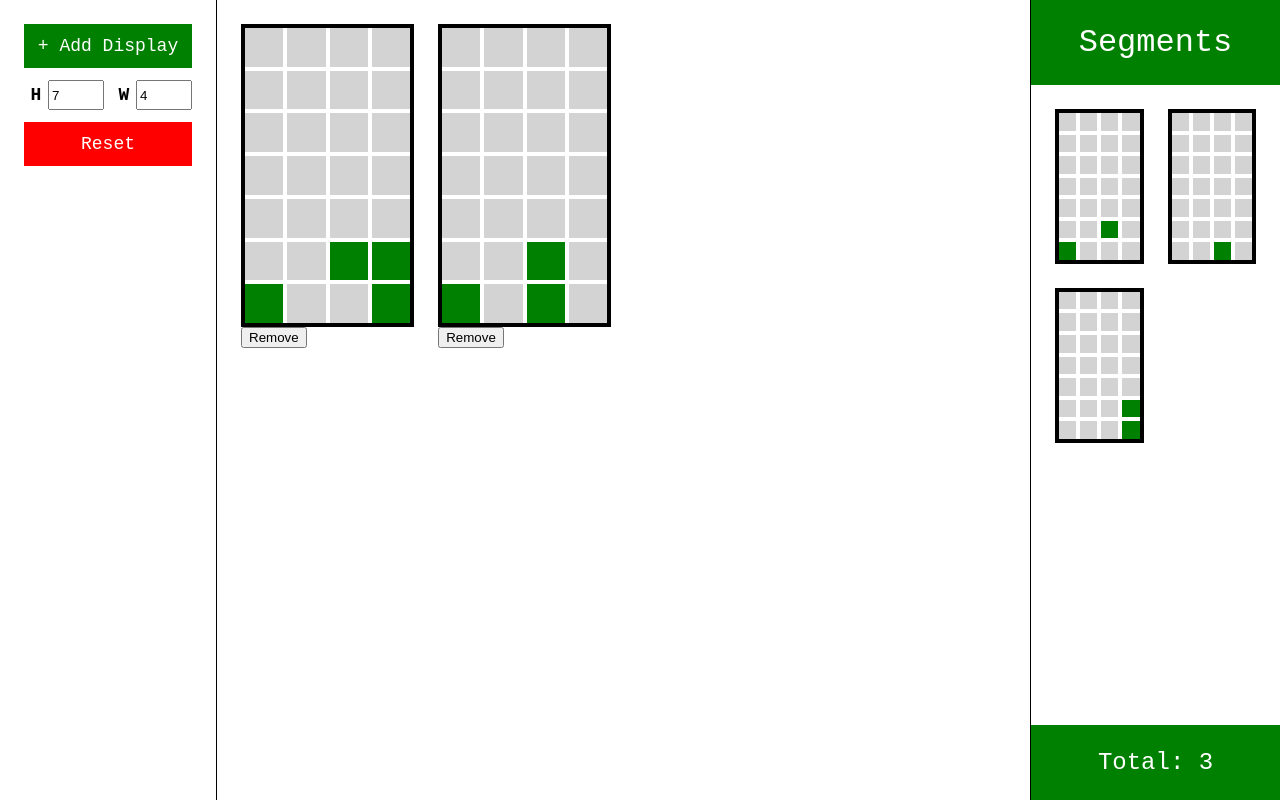
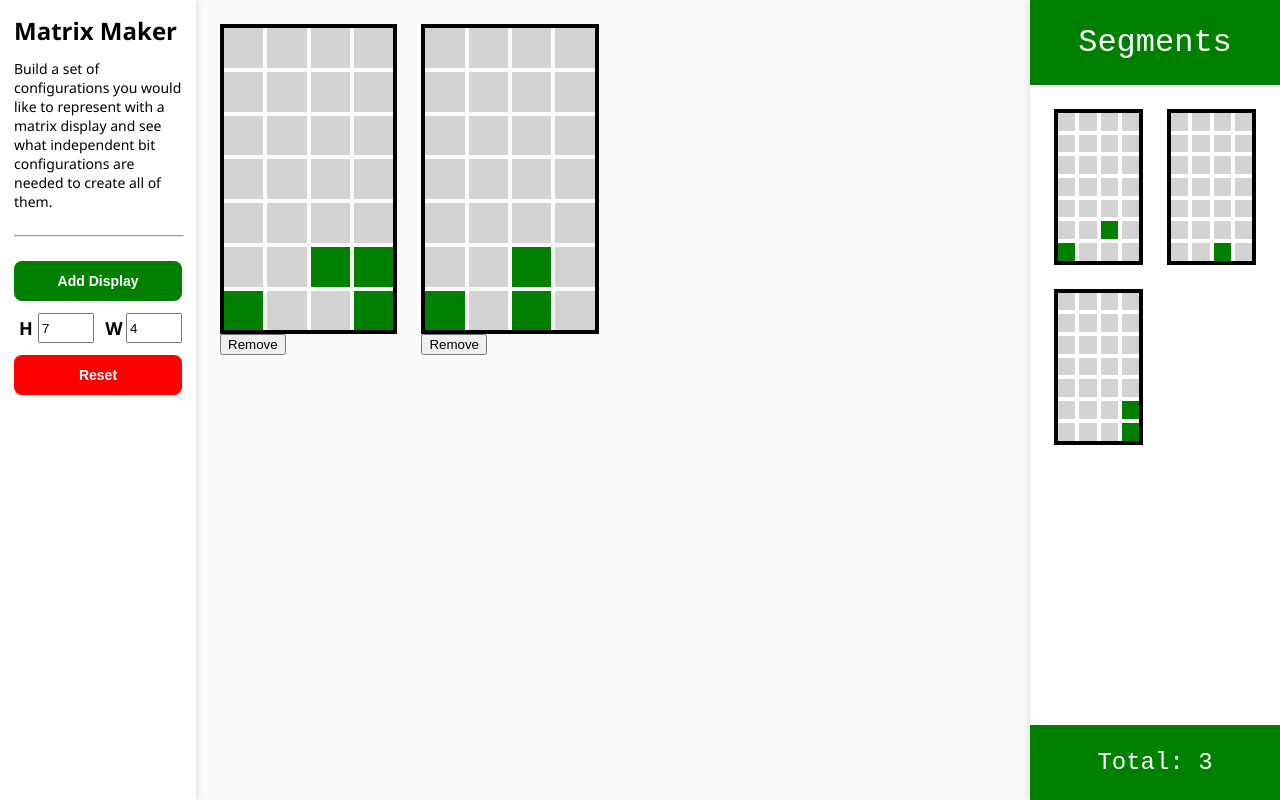
Before and after one commit to JakeKo/matrix-maker, a React (Create React App) app: page / in a window 1280 px wide. Built offline with nearby package versions, Linux system fonts and the light colour scheme.

Commit message:
Improved style of controls panel

```diff
--- a/src/App.css
+++ b/src/App.css
@@ -16,20 +16,27 @@ body {
   gap: 24px;
   padding: 24px;
   position: relative;
+  background-color: #fafafa;
 }
 
 .controls {
-  padding: 24px;
+  padding: 14px;
   box-sizing: border-box;
-  border-right: 1px solid black;
   display: flex;
   flex-direction: column;
   gap: 12px;
+  font-family: "Segoe UI", Tahoma, Geneva, Verdana, sans-serif;
+  font-weight: bold;
+  font-size: 24px;
+  box-shadow: 0 0 8px 0 rgba(0, 0, 0, 0.15);
+  z-index: 1;
 }
 
 .row {
   display: flex;
   gap: 8px;
+  font-weight: 400;
+  font-size: 14px;
 }
 
 .input-label-group {
@@ -42,11 +49,10 @@ body {
   display: flex;
   justify-content: center;
   align-items: center;
-  font-family: monospace;
-  font-weight: bold;
   height: 24px;
   width: 24px;
   font-size: 18px;
+  font-weight: bold;
 }
 
 .input-label-group input {
@@ -57,31 +63,44 @@ body {
 .positive-button {
   background: green;
   color: white;
-  font-family: monospace;
-  font-size: 18px;
+  font-size: 14px;
+  font-weight: bold;
   padding: 12px;
   width: 100%;
   border: none;
   cursor: pointer;
+  border-radius: 8px;
+  transition: all 250ms;
+}
+
+.positive-button:hover {
+  background-color: darkgreen;
 }
 
 .negative-button {
   background: red;
   color: white;
-  font-family: monospace;
-  font-size: 18px;
+  font-size: 14px;
+  font-weight: bold;
   padding: 12px;
   width: 100%;
   border: none;
   cursor: pointer;
+  border-radius: 8px;
+  transition: all 250ms;
+}
+
+.negative-button:hover {
+  background-color: darkred;
 }
 
 .segments-container {
   display: grid;
-  border-left: 1px solid black;
   box-sizing: border-box;
   grid-template-rows: min-content 1fr min-content;
   height: 100vh;
+  box-shadow: 0 0 8px 0 rgba(0, 0, 0, 0.15);
+  z-index: 1;
 }
 
 .segments-container-title {
--- a/src/App.js
+++ b/src/App.js
@@ -44,8 +44,15 @@ function App() {
   return (
     <div className="app">
       <div className="controls">
+        Matrix Maker
+        <div className="row">
+          Build a set of configurations you would like to represent with a
+          matrix display and see what independent bit configurations are needed
+          to create all of them.
+        </div>
+        <hr style={{ width: "100%" }} />
         <button className="positive-button" type="button" onClick={addMatrix}>
-          + Add Display
+          Add Display
         </button>
         <div className="row">
           <div className="input-label-group">
```
